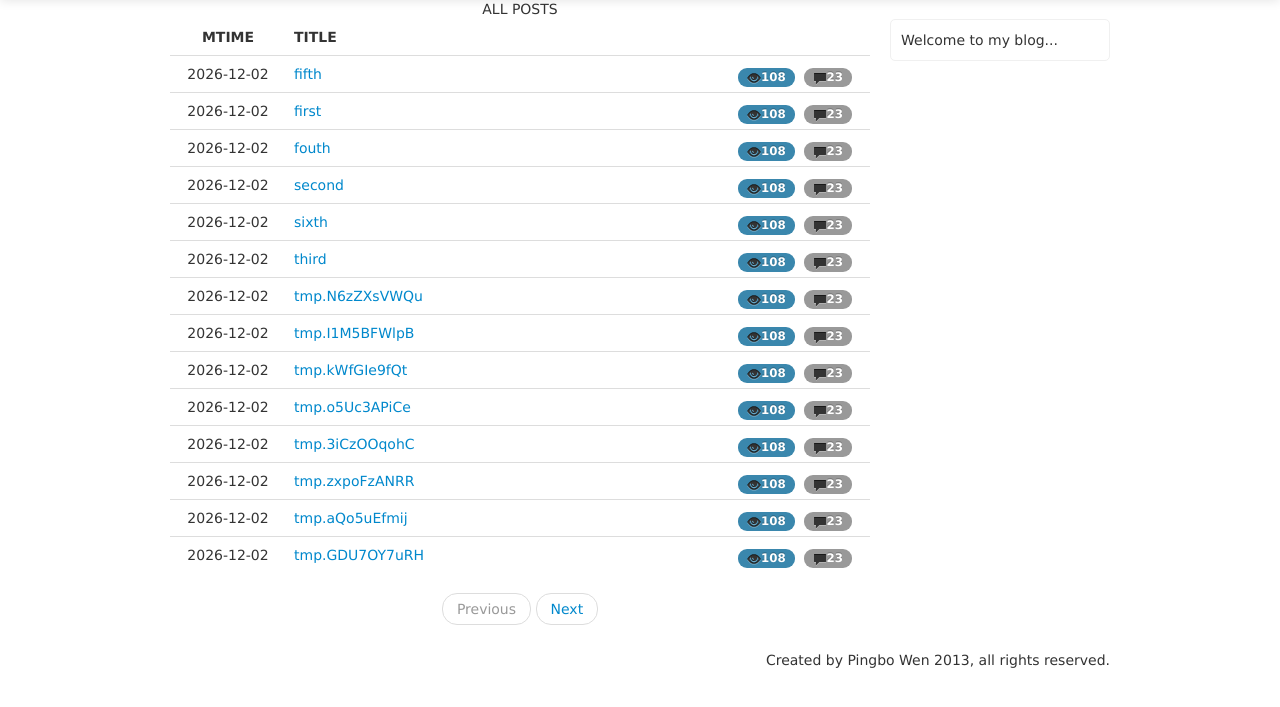
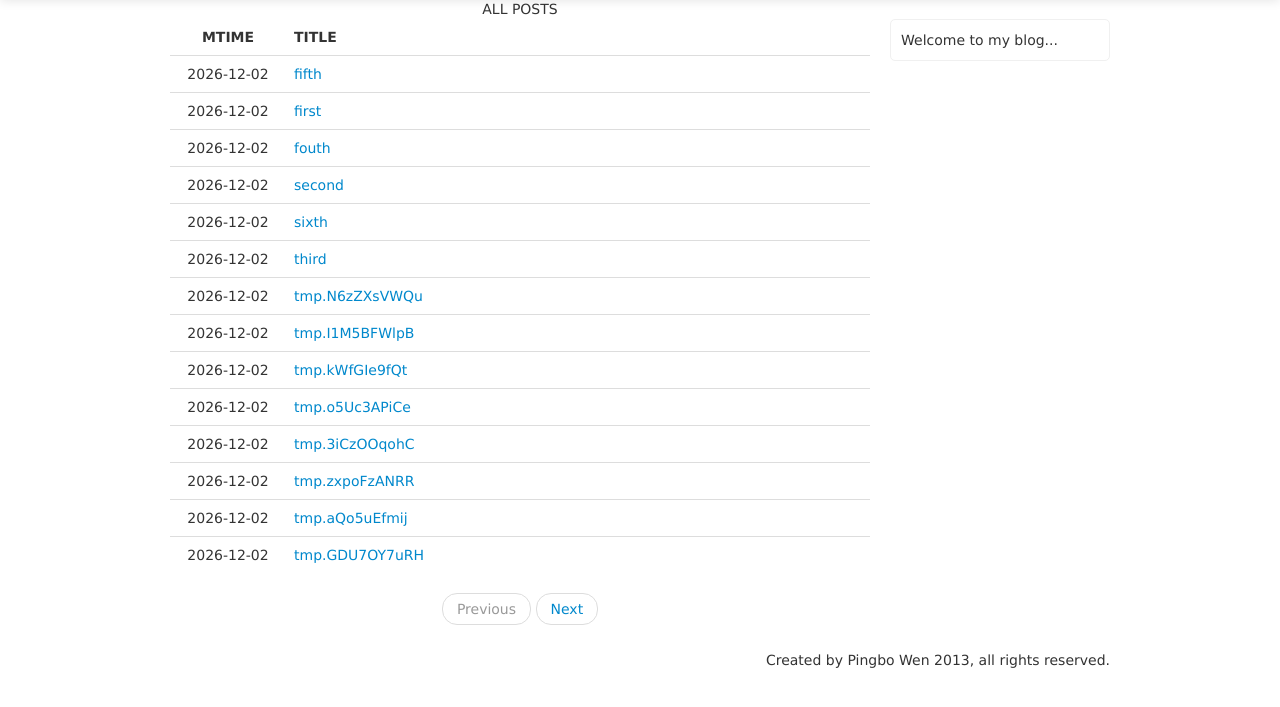
Before and after one commit to wengpingbo/naked-bug, a PHP site: page / in a window 1280 px wide. Shown: the part 41-748 px from the top of the page. Run offline with PHP 8.4, Linux system fonts and the light colour scheme; some libraries are stand-ins or nearby versions.

Commit message:
hide stat class
Signed-off-by: WEN Pingbo <wengpingbo@gmail.com>

```diff
--- a/css/index.css
+++ b/css/index.css
@@ -1,7 +1,8 @@
-#stat {
+.stat {
 	position: absolute;
 	top:2px;
 	right: 10px;
+	display: none;
 }
 
 #post_time {
--- a/utils.php
+++ b/utils.php
@@ -84,7 +84,7 @@ function build_post_list($path, $catalog, $start, $num)
 		$tem ='<tr><td id="post_time">' . date("Y-m-d", $posts[$postpath[$i]]);
 		$tem .= '</td><td><div id="post_title"><a href="' . $postpath[$i];
 		$tem .= '">' . basename($postpath[$i], ".html");
-		$tem .= '</a><div id="stat"><span class="badge badge-info"><i class="icon-eye-open"></i>108</span>&nbsp;&nbsp;<span class="badge"><i class="icon-comment"></i>23</span></div></div></td></tr>';
+		$tem .= '</a><div class="stat"><span class="badge badge-info"><i class="icon-eye-open"></i>108</span>&nbsp;&nbsp;<span class="badge"><i class="icon-comment"></i>23</span></div></div></td></tr>';
 		$retstr .= $tem;
 		$cout++;
 	  }
```
